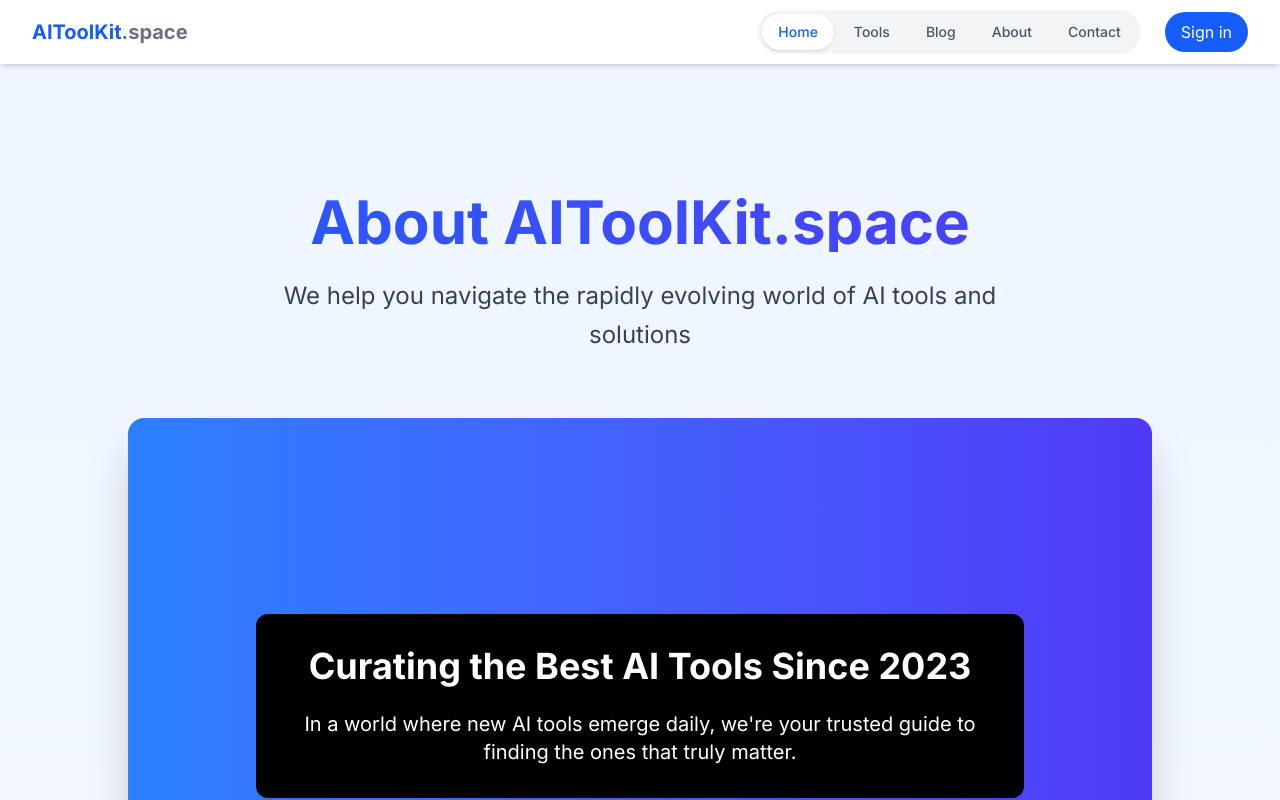
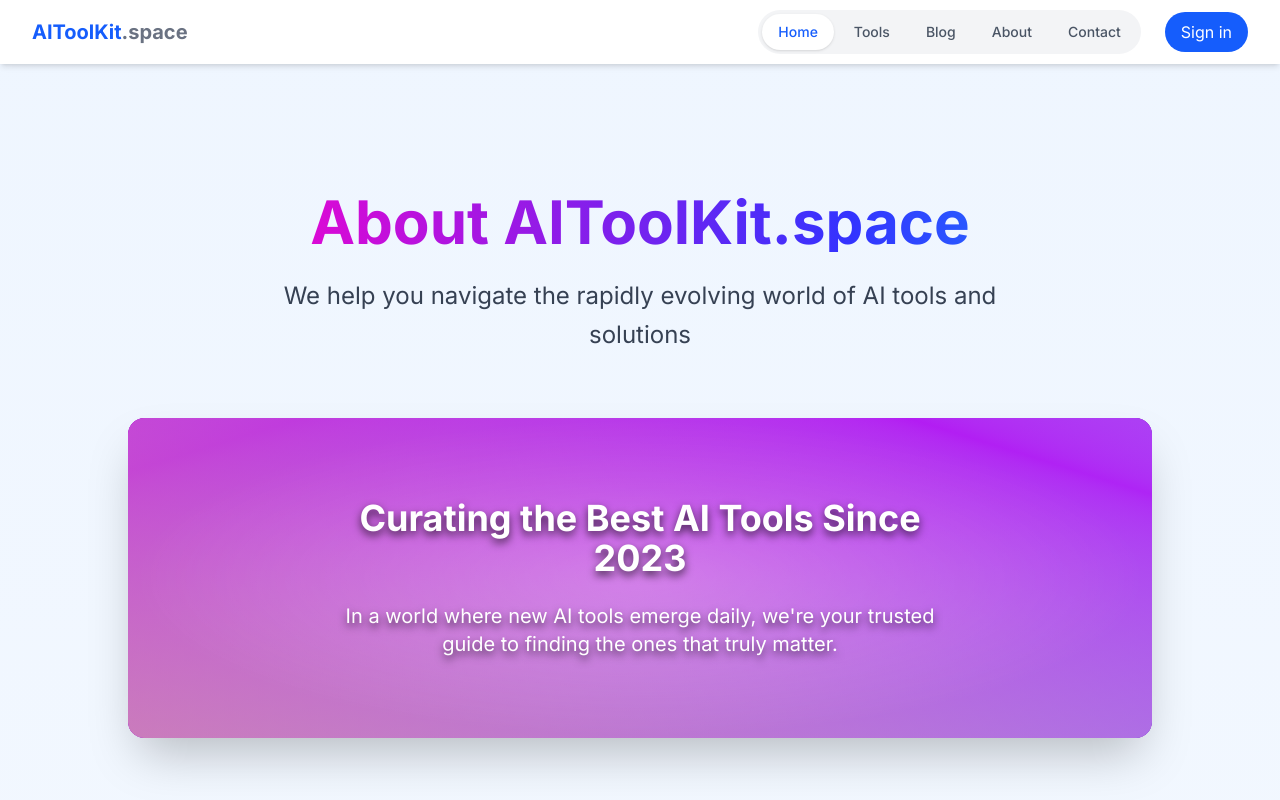
Before and after one commit to saurabhwebdev/aitoolkitspace, a Next.js app: page /about in a window 1280 px wide. Shown: the top 800 px of the page. Built offline with nearby package versions, Linux system fonts and the light colour scheme; no server answers.

Commit message:
Gradient Animation added throughpit the website: improved about page design

```diff
--- a/src/app/about/page.tsx
+++ b/src/app/about/page.tsx
@@ -5,6 +5,8 @@
 import Link from 'next/link';
 import { useState } from 'react';
 import TeamNominationForm from '@/components/forms/TeamNominationForm';
+import AnimatedGradient from '@/components/ui/AnimatedGradient';
+import AnimatedTextGradient from '@/components/ui/AnimatedTextGradient';
 
 export default function About() {
   const [isNominationModalOpen, setIsNominationModalOpen] = useState(false);
@@ -31,10 +33,12 @@
             transition={{ duration: 0.5 }}
           className="text-center mb-16"
         >
-            <h1 className="text-5xl md:text-6xl font-bold mb-6 bg-clip-text text-transparent bg-gradient-to-r from-blue-600 to-indigo-600">
-              About AIToolKit.space
+            <div className="relative">
+              <h1 className="text-5xl md:text-6xl font-bold mb-6">
+                <AnimatedTextGradient>About AIToolKit.space</AnimatedTextGradient>
               </h1>
-            <p className="text-xl md:text-2xl text-gray-700 max-w-3xl mx-auto leading-relaxed">
+            </div>
+            <p className="text-xl md:text-2xl text-gray-700 max-w-3xl mx-auto leading-relaxed mt-6">
               We help you navigate the rapidly evolving world of AI tools and solutions
             </p>
         </motion.div>
@@ -45,19 +49,16 @@
             transition={{ duration: 0.5, delay: 0.2 }}
             className="relative mx-auto max-w-5xl rounded-2xl overflow-hidden shadow-2xl"
           >
-            <div className="aspect-[16/9] w-full relative bg-gradient-to-r from-blue-500 to-indigo-600">
-              <div className="absolute inset-0 flex items-center justify-center text-white text-opacity-5">
-                <span className="text-[120px] md:text-[180px] font-bold">AI</span>
-              </div>
-              <div className="absolute inset-0 flex items-center justify-center p-8">
-                <div className="max-w-3xl text-center text-white bg-black bg-opacity-20 p-8 rounded-xl backdrop-blur-sm">
-                  <h2 className="text-3xl md:text-4xl font-bold mb-6">Curating the Best AI Tools Since 2023</h2>
-                  <p className="text-lg md:text-xl">
+            <AnimatedGradient className="w-full py-16 md:py-20">
+              <div className="flex items-center justify-center h-full">
+                <div className="text-white max-w-2xl px-6">
+                  <h2 className="text-3xl md:text-4xl font-bold mb-6 text-center text-shadow-lg">Curating the Best AI Tools Since 2023</h2>
+                  <p className="text-lg md:text-xl text-center text-shadow-lg">
                     In a world where new AI tools emerge daily, we're your trusted guide to finding the ones that truly matter.
                   </p>
                 </div>
               </div>
-            </div>
+            </AnimatedGradient>
           </motion.div>
         </div>
       </div>
@@ -72,7 +73,9 @@
             transition={{ duration: 0.5 }}
             className="text-center mb-16"
           >
-            <h2 className="text-3xl md:text-4xl font-bold mb-4">Our Mission</h2>
+            <h2 className="text-3xl md:text-4xl font-bold mb-4">
+              <AnimatedTextGradient>Our Mission</AnimatedTextGradient>
+            </h2>
             <div className="w-20 h-1 bg-blue-600 mx-auto mb-8"></div>
             <p className="text-xl text-gray-700 max-w-4xl mx-auto">
               AIToolKit.space is dedicated to simplifying the complex landscape of AI tools by providing a comprehensive, user-friendly directory where professionals can discover the perfect solutions for their specific needs.
@@ -113,7 +116,9 @@
             transition={{ duration: 0.5 }}
             className="text-center mb-16"
           >
-            <h2 className="text-3xl md:text-4xl font-bold mb-4">Our Values</h2>
+            <h2 className="text-3xl md:text-4xl font-bold mb-4">
+              <AnimatedTextGradient>Our Values</AnimatedTextGradient>
+            </h2>
             <div className="w-20 h-1 bg-blue-600 mx-auto mb-8"></div>
           </motion.div>
 
@@ -152,7 +157,9 @@
             transition={{ duration: 0.5 }}
             className="text-center mb-16"
           >
-            <h2 className="text-3xl md:text-4xl font-bold mb-4">Who We Serve</h2>
+            <h2 className="text-3xl md:text-4xl font-bold mb-4">
+              <AnimatedTextGradient>Who We Serve</AnimatedTextGradient>
+            </h2>
             <div className="w-20 h-1 bg-blue-600 mx-auto mb-8"></div>
             <p className="text-xl text-gray-700 max-w-4xl mx-auto">
               Our platform is designed to support professionals across various fields who want to leverage the power of AI in their work.
@@ -190,7 +197,9 @@
             transition={{ duration: 0.5 }}
             className="text-center mb-16"
           >
-            <h2 className="text-3xl md:text-4xl font-bold mb-4">Our Team</h2>
+            <h2 className="text-3xl md:text-4xl font-bold mb-4">
+              <AnimatedTextGradient>Our Team</AnimatedTextGradient>
+            </h2>
             <div className="w-20 h-1 bg-blue-600 mx-auto mb-8"></div>
             <p className="text-xl text-gray-700 max-w-4xl mx-auto">
               Meet the passionate individuals behind AIToolKit.space who are committed to helping you discover the perfect AI tools.
@@ -249,15 +258,11 @@
       {/* Call to Action */}
       <section className="py-20 px-4 sm:px-6 lg:px-8">
         <div className="max-w-5xl mx-auto">
-          <motion.div
-            initial={{ opacity: 0, y: 20 }}
-            whileInView={{ opacity: 1, y: 0 }}
-            viewport={{ once: true }}
-            transition={{ duration: 0.5 }}
-            className="bg-gradient-to-r from-blue-600 to-indigo-600 rounded-2xl p-10 md:p-16 text-center text-white shadow-xl"
-          >
-            <h2 className="text-3xl md:text-4xl font-bold mb-6">Ready to Discover the Best AI Tools?</h2>
-            <p className="text-xl mb-8 max-w-3xl mx-auto">
+          <AnimatedGradient className="w-full py-16 md:py-20">
+            <div className="flex items-center justify-center h-full">
+              <div className="text-white max-w-2xl px-6">
+                <h2 className="text-3xl md:text-4xl font-bold mb-6 text-center text-shadow-lg">Ready to Discover the Best AI Tools?</h2>
+                <p className="text-xl mb-8 text-center text-shadow-lg">
                   Explore our curated collection of AI tools and find the perfect solutions to enhance your workflow.
                 </p>
                 <div className="flex flex-wrap justify-center gap-4">
@@ -268,7 +273,9 @@
                     Contact Us
                   </Link>
                 </div>
-        </motion.div>
+              </div>
+            </div>
+          </AnimatedGradient>
         </div>
       </section>
     </div>
--- a/src/app/blog/page.tsx
+++ b/src/app/blog/page.tsx
@@ -6,6 +6,7 @@
 import { getBlogPosts } from '@/lib/firebase-services';
 import { BlogPost } from '@/lib/models';
 import { Timestamp } from 'firebase/firestore';
+import AnimatedTextGradient from '@/components/ui/AnimatedTextGradient';
 
 export default function BlogPage() {
   const [posts, setPosts] = useState<BlogPost[]>([]);
@@ -103,7 +104,9 @@
     <div className="min-h-screen pt-20 px-4">
       <div className="max-w-7xl mx-auto">
         <div className="mb-12 text-center">
-          <h1 className="text-4xl font-bold mb-4">AI Tools Blog</h1>
+          <h1 className="text-4xl font-bold mb-4">
+            <AnimatedTextGradient>AI Tools Blog</AnimatedTextGradient>
+          </h1>
           <p className="text-xl text-gray-600 max-w-3xl mx-auto">
             Insights, tutorials, and updates about the latest AI tools and technologies
           </p>
--- a/src/app/contact/page.tsx
+++ b/src/app/contact/page.tsx
@@ -4,6 +4,7 @@
 import { useState } from 'react';
 import { submitContactForm } from '@/lib/firebase-services';
 import ToolSubmissionForm from '@/components/ToolSubmissionForm';
+import AnimatedTextGradient from '@/components/ui/AnimatedTextGradient';
 
 export default function Contact() {
   const [formData, setFormData] = useState({
@@ -57,8 +58,8 @@
             transition={{ duration: 0.5 }}
             className="text-center mb-16"
           >
-            <h1 className="text-5xl md:text-6xl font-bold mb-6 bg-clip-text text-transparent bg-gradient-to-r from-blue-600 to-indigo-600">
-              Get in Touch
+            <h1 className="text-5xl md:text-6xl font-bold mb-6">
+              <AnimatedTextGradient>Get in Touch</AnimatedTextGradient>
             </h1>
             <p className="text-xl md:text-2xl text-gray-700 max-w-3xl mx-auto leading-relaxed">
               Have questions about our platform or want to list your AI tool? We're here to help.
--- a/src/app/globals.css
+++ b/src/app/globals.css
@@ -24,3 +24,54 @@
   color: var(--foreground);
   font-family: Arial, Helvetica, sans-serif;
 }
+
+/* Animated gradient background */
+.background-animate {
+  background-size: 300% 300%;
+  -webkit-animation: gradient-animation 8s ease infinite;
+  -moz-animation: gradient-animation 8s ease infinite;
+  animation: gradient-animation 8s ease infinite;
+}
+
+/* Slower animation variant for the secondary gradient */
+.background-animate-slow {
+  background-size: 300% 300%;
+  -webkit-animation: gradient-animation 12s ease infinite alternate;
+  -moz-animation: gradient-animation 12s ease infinite alternate;
+  animation: gradient-animation 12s ease infinite alternate;
+}
+
+@keyframes gradient-animation {
+  0% {
+    background-position: 0% 50%;
+  }
+  50% {
+    background-position: 100% 50%;
+  }
+  100% {
+    background-position: 0% 50%;
+  }
+}
+
+/* Support for prefers-reduced-motion */
+@media (prefers-reduced-motion) {
+  .background-animate,
+  .background-animate-slow {
+    animation: none;
+    background-size: 100%;
+    background-position: 0 0;
+  }
+}
+
+/* Text shadow for better readability on gradients */
+.text-shadow-sm {
+  text-shadow: 0 1px 2px rgba(0, 0, 0, 0.5);
+}
+
+.text-shadow-md {
+  text-shadow: 0 2px 4px rgba(0, 0, 0, 0.6);
+}
+
+.text-shadow-lg {
+  text-shadow: 0 4px 8px rgba(0, 0, 0, 0.7);
+}
--- /dev/null
+++ b/src/components/ui/AnimatedGradient.tsx
@@ -0,0 +1,134 @@
+'use client';
+
+import React, { useEffect, useState } from 'react';
+import { motion } from 'framer-motion';
+
+interface AnimatedGradientProps {
+  children: React.ReactNode;
+  className?: string;
+}
+
+// Define the keyframe animation directly
+const keyframes = `
+@keyframes gradientAnimation {
+  0% {
+    background-position: 0% 50%;
+  }
+  50% {
+    background-position: 100% 50%;
+  }
+  100% {
+    background-position: 0% 50%;
+  }
+}
+
+@keyframes pulseAnimation {
+  0%, 100% {
+    opacity: 0.7;
+  }
+  50% {
+    opacity: 0.9;
+  }
+}
+`;
+
+const AnimatedGradient: React.FC<AnimatedGradientProps> = ({ children, className = '' }) => {
+  const [prefersReducedMotion, setPrefersReducedMotion] = useState(false);
+
+  useEffect(() => {
+    // Check for prefers-reduced-motion preference
+    const mediaQuery = window.matchMedia('(prefers-reduced-motion: reduce)');
+    setPrefersReducedMotion(mediaQuery.matches);
+
+    // Add listener to update state if preference changes
+    const handleChange = (e: MediaQueryListEvent) => {
+      setPrefersReducedMotion(e.matches);
+    };
+
+    // Add keyframes to document
+    const styleElement = document.createElement('style');
+    styleElement.innerHTML = keyframes;
+    document.head.appendChild(styleElement);
+
+    mediaQuery.addEventListener('change', handleChange);
+    return () => {
+      mediaQuery.removeEventListener('change', handleChange);
+      document.head.removeChild(styleElement);
+    };
+  }, []);
+
+  // Define animation styles based on motion preference
+  const primaryGradientStyle = prefersReducedMotion
+    ? { backgroundSize: '100%', backgroundPosition: '0 0' }
+    : {
+        backgroundSize: '300% 300%',
+        animation: 'gradientAnimation 8s ease infinite',
+        WebkitAnimation: 'gradientAnimation 8s ease infinite',
+        MozAnimation: 'gradientAnimation 8s ease infinite'
+      };
+
+  const secondaryGradientStyle = prefersReducedMotion
+    ? { backgroundSize: '100%', backgroundPosition: '0 0' }
+    : {
+        backgroundSize: '300% 300%',
+        animation: 'gradientAnimation 12s ease infinite alternate',
+        WebkitAnimation: 'gradientAnimation 12s ease infinite alternate',
+        MozAnimation: 'gradientAnimation 12s ease infinite alternate'
+      };
+
+  const pulseStyle = prefersReducedMotion
+    ? { opacity: 0.8 }
+    : {
+        animation: 'pulseAnimation 4s ease-in-out infinite',
+        WebkitAnimation: 'pulseAnimation 4s ease-in-out infinite',
+        MozAnimation: 'pulseAnimation 4s ease-in-out infinite'
+      };
+
+  return (
+    <motion.div
+      initial={{ opacity: 0 }}
+      animate={{ opacity: 1 }}
+      transition={{ duration: 0.5 }}
+      className={`relative overflow-hidden rounded-2xl shadow-[0_0_40px_rgba(120,80,255,0.6)] ${className}`}
+    >
+      {/* Base color to ensure there's always a visible background */}
+      <div className="absolute inset-0 bg-gradient-to-r from-purple-800 via-blue-700 to-pink-700"></div>
+
+      {/* Primary animated gradient - vibrant colors */}
+      <div
+        className="absolute inset-0 bg-gradient-to-r from-[#ff00cc] via-[#3333ff] via-[#00ffff] to-[#ff9966]"
+        style={primaryGradientStyle}
+      ></div>
+
+      {/* Secondary animated gradient with different timing for depth effect */}
+      <div
+        className="absolute inset-0 opacity-80 bg-gradient-to-br from-[#ff4500] via-[#9400d3] to-[#00bfff]"
+        style={secondaryGradientStyle}
+      ></div>
+
+      {/* Third animated gradient layer for more depth */}
+      <div
+        className="absolute inset-0 opacity-60 bg-gradient-to-tr from-[#ffcc00] via-[#cc00ff] to-[#00ccff]"
+        style={{
+          ...secondaryGradientStyle,
+          animationDelay: '-3s',
+          WebkitAnimationDelay: '-3s',
+          MozAnimationDelay: '-3s'
+        }}
+      ></div>
+
+      {/* Light streaks overlay */}
+      <div
+        className="absolute inset-0 bg-[radial-gradient(ellipse_at_center,rgba(255,255,255,0.4)_0%,transparent_70%)] mix-blend-overlay"
+        style={pulseStyle}
+      ></div>
+
+      {/* Content */}
+      <div className="relative z-10">
+        {children}
+      </div>
+    </motion.div>
+  );
+};
+
+export default AnimatedGradient;
--- /dev/null
+++ b/src/components/ui/AnimatedTextGradient.tsx
@@ -0,0 +1,75 @@
+'use client';
+
+import React, { useEffect, useState } from 'react';
+import { motion } from 'framer-motion';
+
+interface AnimatedTextGradientProps {
+  children: React.ReactNode;
+  className?: string;
+}
+
+// Define the keyframe animation directly
+const keyframes = `
+@keyframes textGradientAnimation {
+  0% {
+    background-position: 0% 50%;
+  }
+  50% {
+    background-position: 100% 50%;
+  }
+  100% {
+    background-position: 0% 50%;
+  }
+}
+`;
+
+const AnimatedTextGradient: React.FC<AnimatedTextGradientProps> = ({ children, className = '' }) => {
+  const [prefersReducedMotion, setPrefersReducedMotion] = useState(false);
+
+  useEffect(() => {
+    // Check for prefers-reduced-motion preference
+    const mediaQuery = window.matchMedia('(prefers-reduced-motion: reduce)');
+    setPrefersReducedMotion(mediaQuery.matches);
+
+    // Add listener to update state if preference changes
+    const handleChange = (e: MediaQueryListEvent) => {
+      setPrefersReducedMotion(e.matches);
+    };
+
+    // Add keyframes to document
+    const styleElement = document.createElement('style');
+    styleElement.innerHTML = keyframes;
+    document.head.appendChild(styleElement);
+
+    mediaQuery.addEventListener('change', handleChange);
+    return () => {
+      mediaQuery.removeEventListener('change', handleChange);
+      document.head.removeChild(styleElement);
+    };
+  }, []);
+
+  // Define animation styles based on motion preference
+  const gradientTextStyle = prefersReducedMotion
+    ? {}
+    : {
+        backgroundSize: '300% 300%',
+        backgroundClip: 'text',
+        WebkitBackgroundClip: 'text',
+        animation: 'textGradientAnimation 8s ease infinite',
+        WebkitAnimation: 'textGradientAnimation 8s ease infinite',
+        MozAnimation: 'textGradientAnimation 8s ease infinite',
+        backgroundImage: 'linear-gradient(90deg, #ff00cc, #3333ff, #00ffff, #ff9966)',
+        color: 'transparent'
+      };
+
+  return (
+    <span
+      className={`inline-block font-bold ${className}`}
+      style={gradientTextStyle}
+    >
+      {children}
+    </span>
+  );
+};
+
+export default AnimatedTextGradient;
```
Lines whose indentation alone changed are shown as unchanged.
